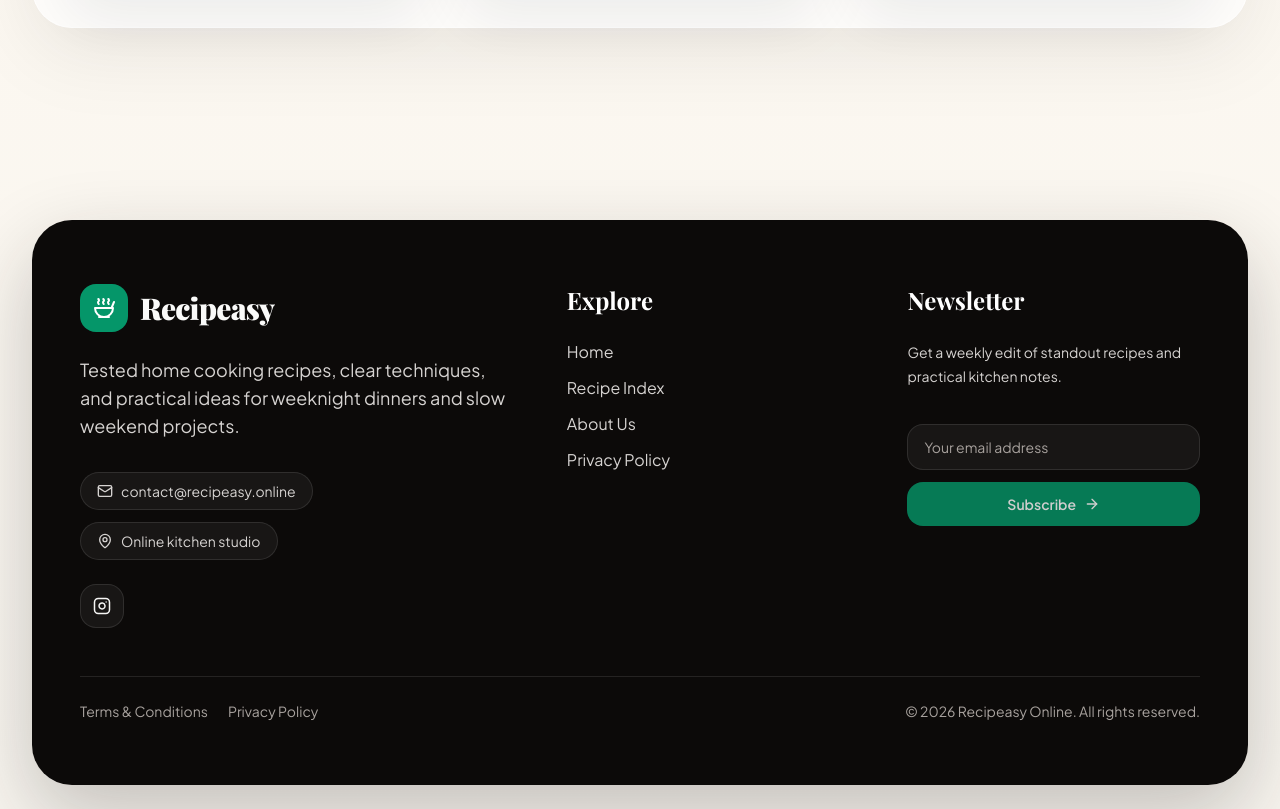
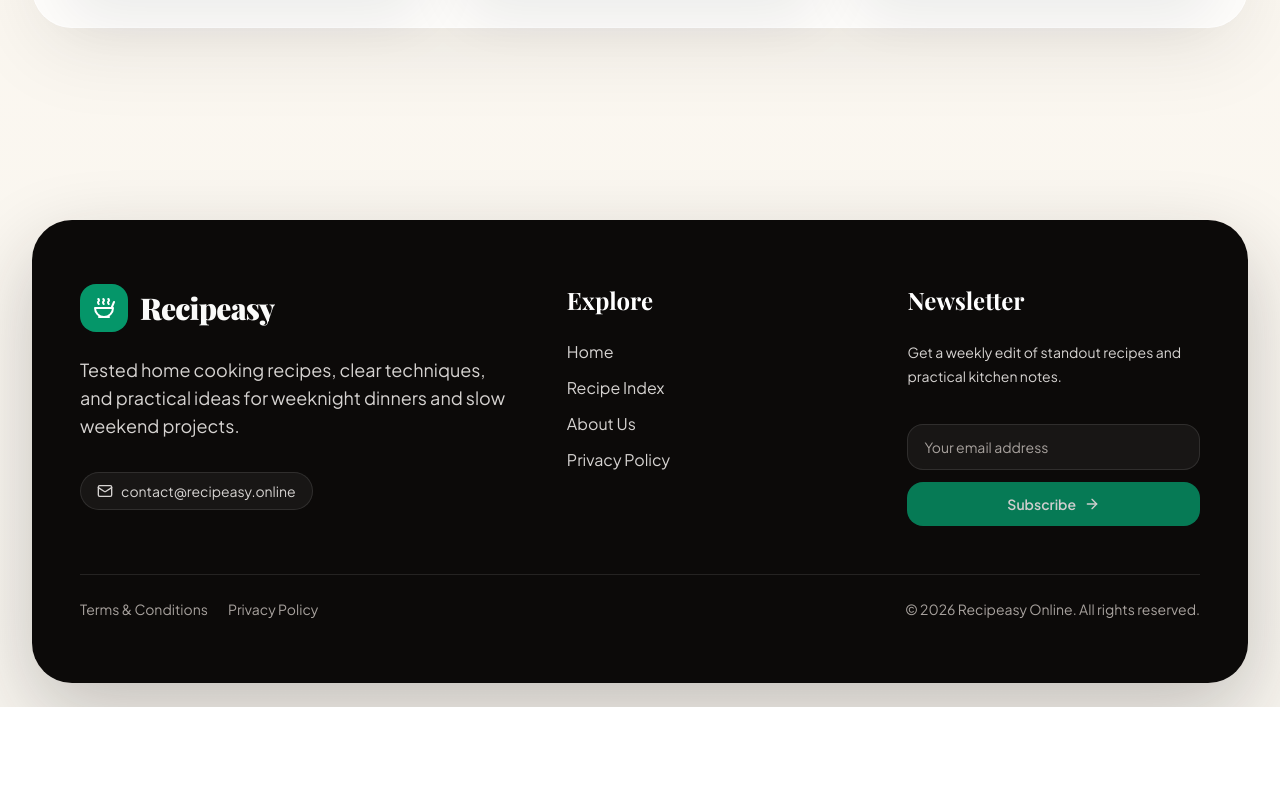
Before and after one commit to adrnel/recipe-site, a Next.js app: page / in a window 1280 px wide. Shown: the part 2374-3183 px from the top of the page. After the commit the page ends 3081 px from the top, so only its background shows below. Built offline with nearby package versions, Linux system fonts and the light colour scheme; no server answers.

Commit message:
Update Footer

```diff
--- a/src/app/components/Footer.tsx
+++ b/src/app/components/Footer.tsx
@@ -1,4 +1,4 @@
-import { ArrowRight, Instagram, Mail, MapPin, Soup } from 'lucide-react';
+import { ArrowRight, Mail, Soup } from 'lucide-react';
 import Link from 'next/link';
 
 const Footer = () => (
@@ -23,19 +23,6 @@ const Footer = () => (
               <Mail size={16} />
               contact@recipeasy.online
             </span>
-            <span className="inline-flex items-center gap-2 rounded-full border border-white/10 bg-white/5 px-4 py-2">
-              <MapPin size={16} />
-              Online kitchen studio
-            </span>
-          </div>
-          <div className="mt-6 flex gap-3">
-            <a
-              href="https://instagram.com"
-              aria-label="Recipeasy on Instagram"
-              className="flex h-11 w-11 items-center justify-center rounded-2xl border border-white/10 bg-white/5 text-stone-100 transition-colors hover:bg-emerald-600"
-            >
-              <Instagram size={18} />
-            </a>
           </div>
         </div>
 
```
Also changed, not shown: 1 other file (tests, documents, lock files or other folders).
